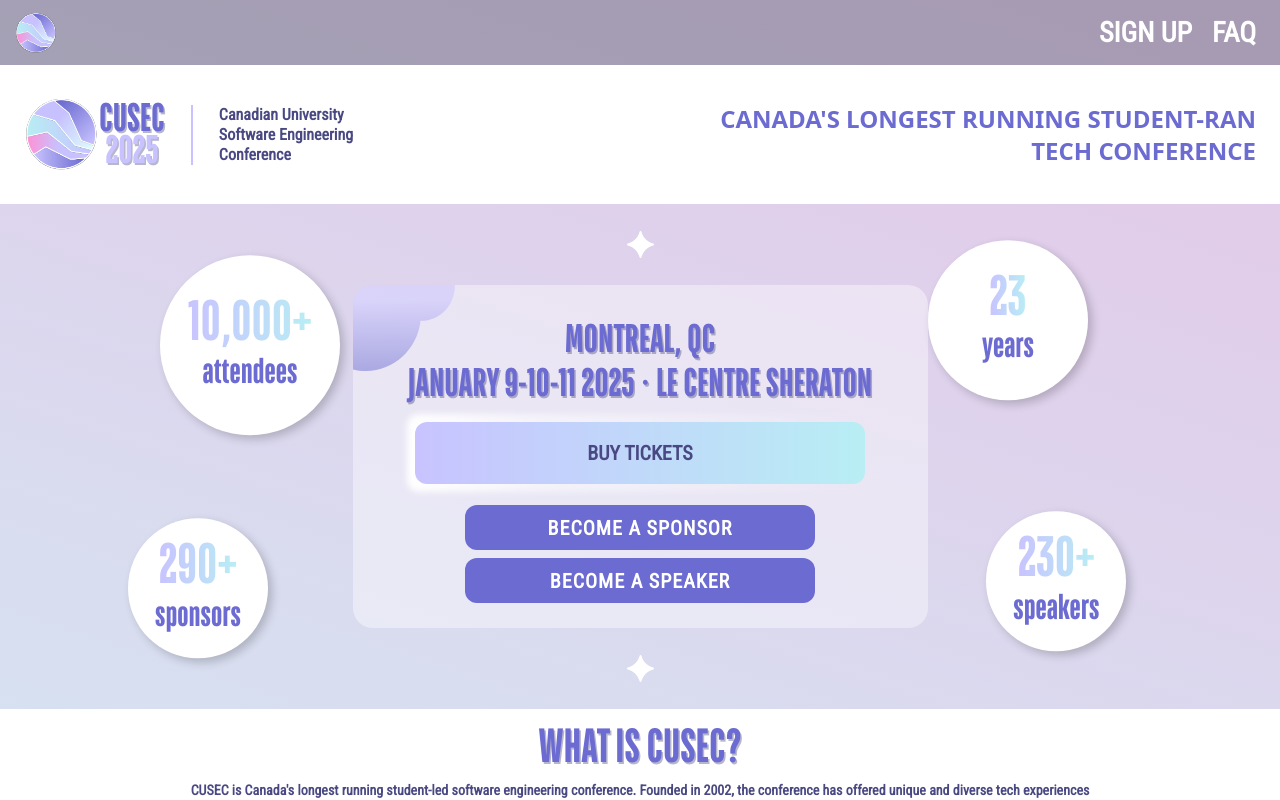
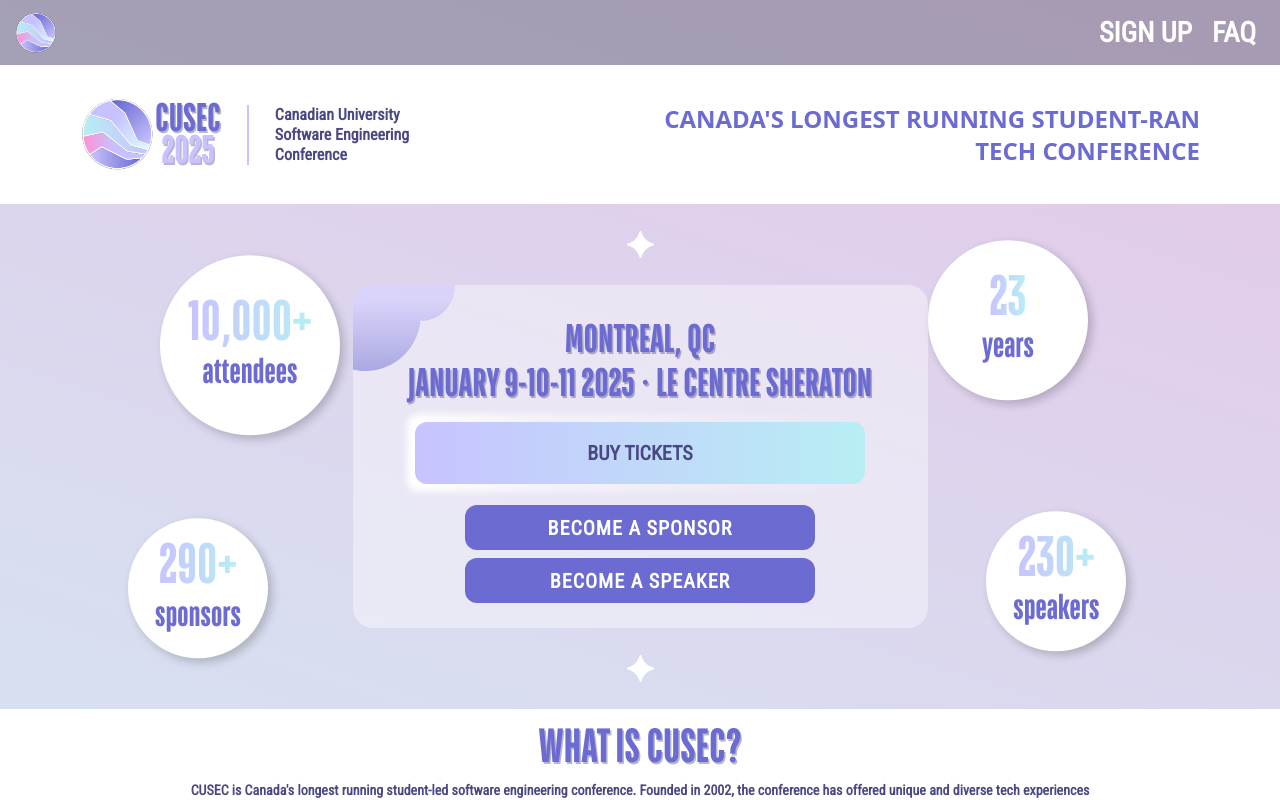
Before and after one commit to cusec/2025, a Next.js app: page / in a window 1280 px wide. Shown: the top 800 px of the page. Built offline with nearby package versions, Linux system fonts and the light colour scheme.

Commit message:
style/fix: header now looks more similarly to design.

```diff
--- a/components/Home/Header.tsx
+++ b/components/Home/Header.tsx
@@ -3,8 +3,8 @@ import Image from "next/image";
 export default function Header() {
   return (
     <div className="w-full py-8 bg-white">
-      <div className="flex flex-col md:flex-row items-center justify-between max-w-7xl mx-auto px-6 gap-6">
-        {/* Left Content */}
+      <div className="flex flex-col md:flex-row items-center justify-between max-w-[90%] mx-auto px-4 gap-6">
+      {/* Left Content */}
         <div className="flex flex-row items-center gap-4 md:justify-start justify-center w-full md:w-auto">
           {/* Logo and Title */}
           <div className="flex items-center">
```
